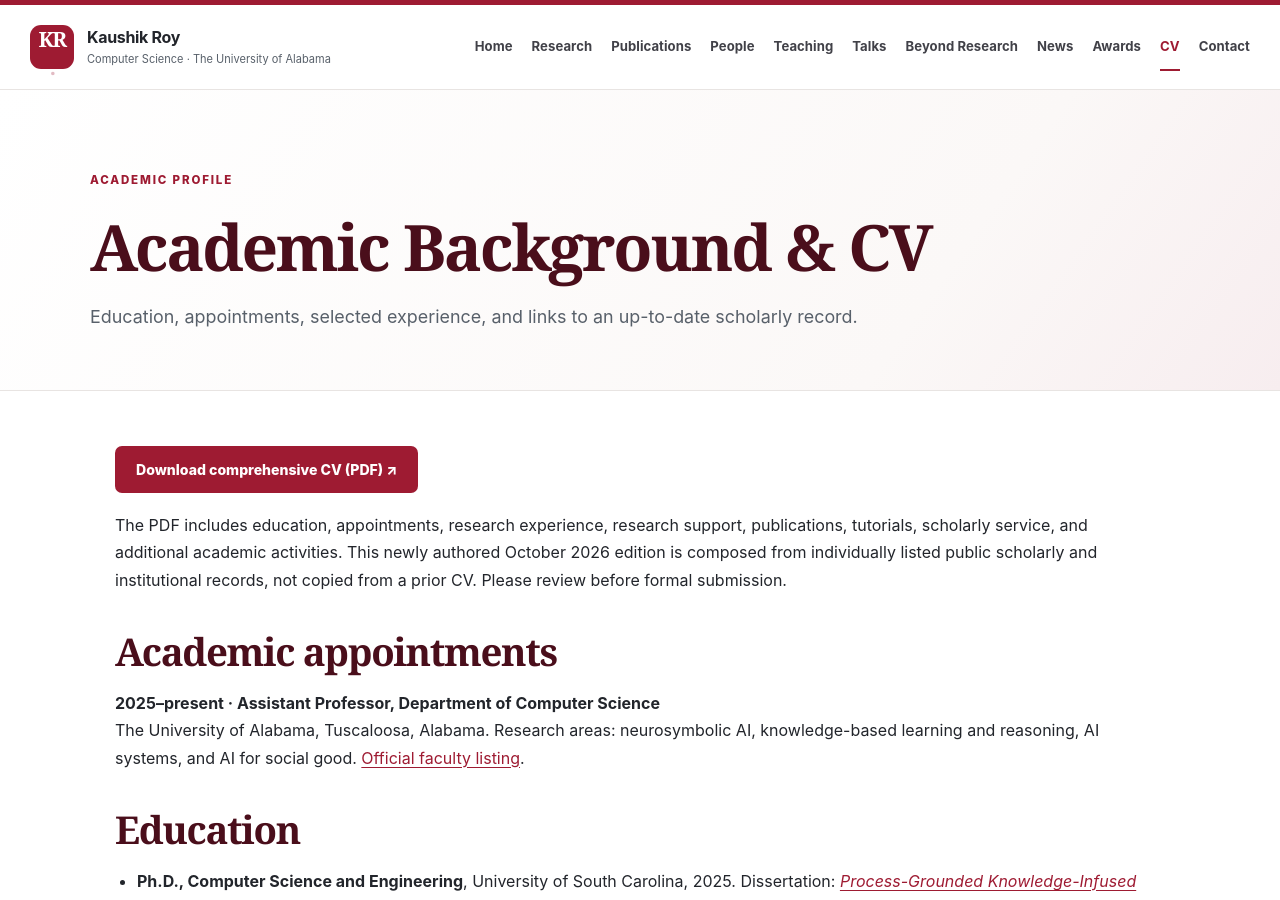
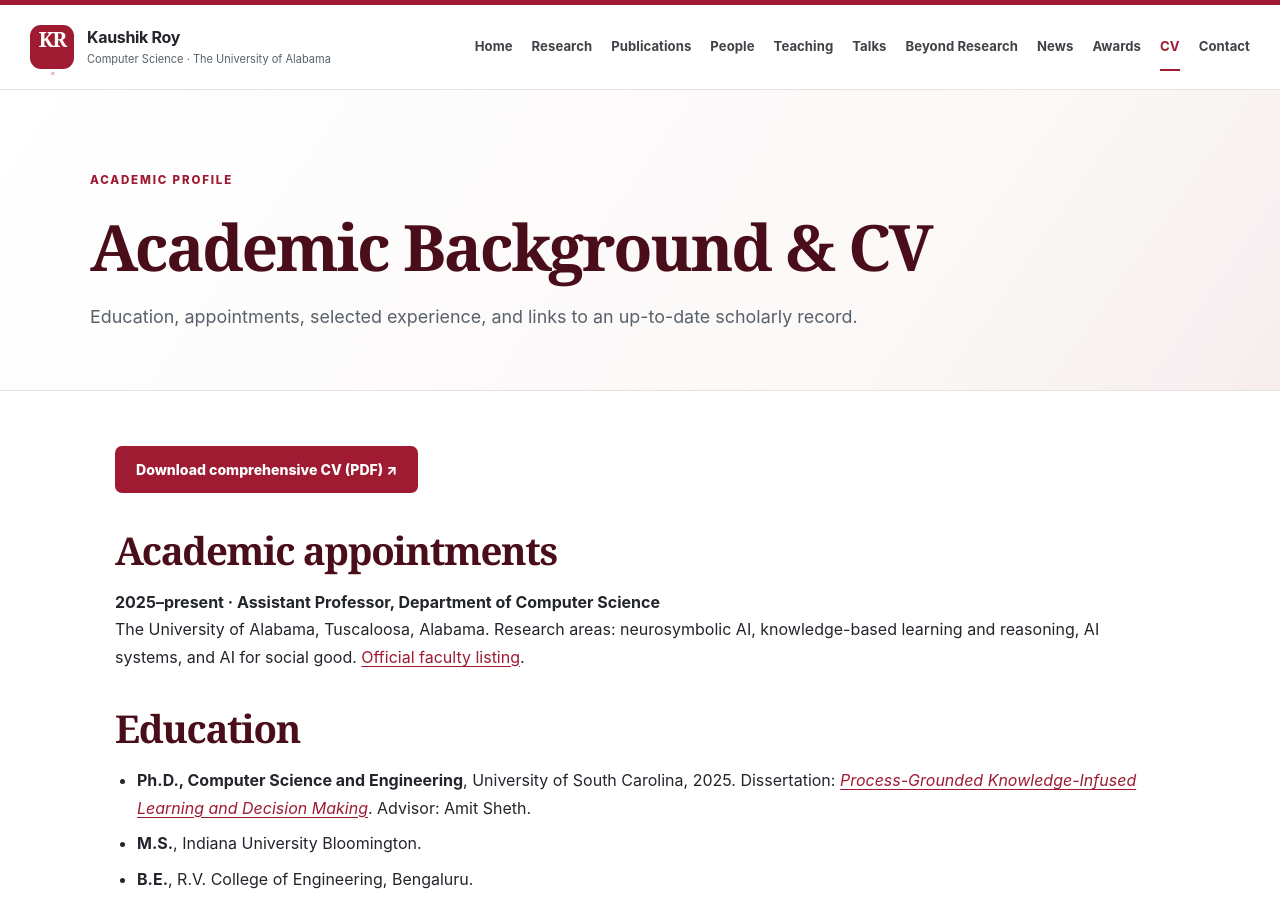
Before and after one commit to kauroy1994/home, a Jekyll site: the page built from _pages/cv.md, in a window 1280 px wide and 900 px high. Built offline with Jekyll 4.4.1, drawn with Linux system fonts in a browser that asks for light colours.

Commit message:
Remove unnecessary explanatory copy from CV page

```diff
--- a/_pages/cv.md
+++ b/_pages/cv.md
@@ -7,8 +7,6 @@ lede: "Education, appointments, selected experience, and links to an up-to-date
 ---
 
 <p><a class="btn btn-crimson" href="{{ '/files/Kaushik_Roy_CV_2026.pdf' | relative_url }}" download>Download comprehensive CV (PDF) ↗</a></p>
-
-The PDF includes education, appointments, research experience, research support, publications, tutorials, scholarly service, and additional academic activities. This newly authored October 2026 edition is composed from individually listed public scholarly and institutional records, not copied from a prior CV. Please review before formal submission.
 
 ## Academic appointments
 
```
